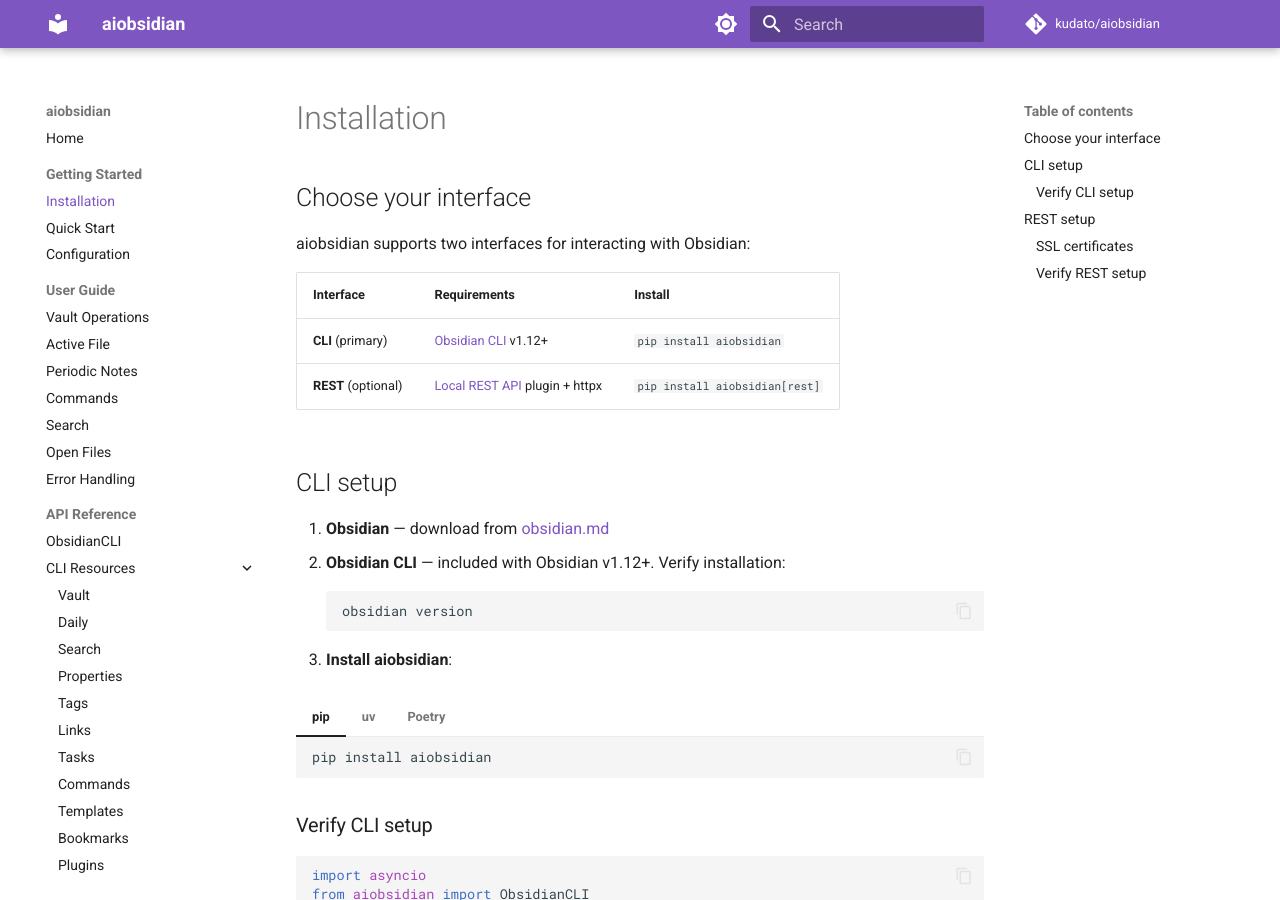
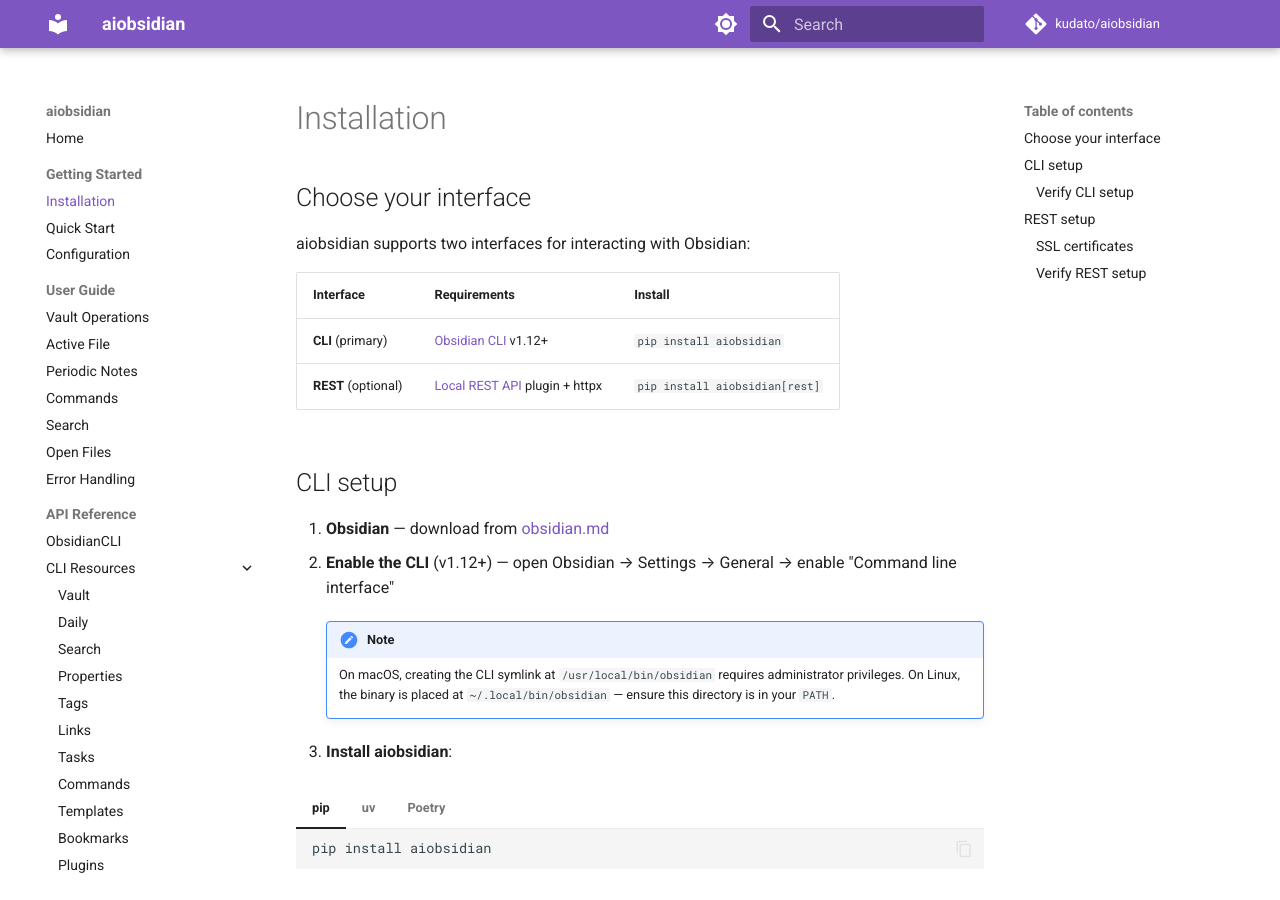
Before and after one commit to kudato/aiobsidian, an MkDocs documentation site: the page built from docs/getting-started/installation.md, in a window 1280 px wide and 900 px high. Built offline with MkDocs 1.6.1 and Material for MkDocs 9.7.7, drawn with Linux system fonts in a browser that asks for light colours; comment, search, counter and statistics services are not loaded.

Commit message:
docs: improve CLI setup instructions and fix code examples

````diff
--- a/docs/getting-started/installation.md
+++ b/docs/getting-started/installation.md
@@ -12,11 +12,10 @@
 ## CLI setup
 
 1. **Obsidian** — download from [obsidian.md](https://obsidian.md)
-2. **Obsidian CLI** — included with Obsidian v1.12+. Verify installation:
+2. **Enable the CLI** (v1.12+) — open Obsidian → Settings → General → enable "Command line interface"
 
-    ```bash
-    obsidian version
-    ```
+    !!! note
+        On macOS, creating the CLI symlink at `/usr/local/bin/obsidian` requires administrator privileges. On Linux, the binary is placed at `~/.local/bin/obsidian` — ensure this directory is in your `PATH`.
 
 3. **Install aiobsidian**:
 
````
Also changed, not shown: README.md (+1 -1 lines), docs/getting-started/configuration.md (+0 -2 lines), docs/guide/error-handling.md (+1 -1 lines).
